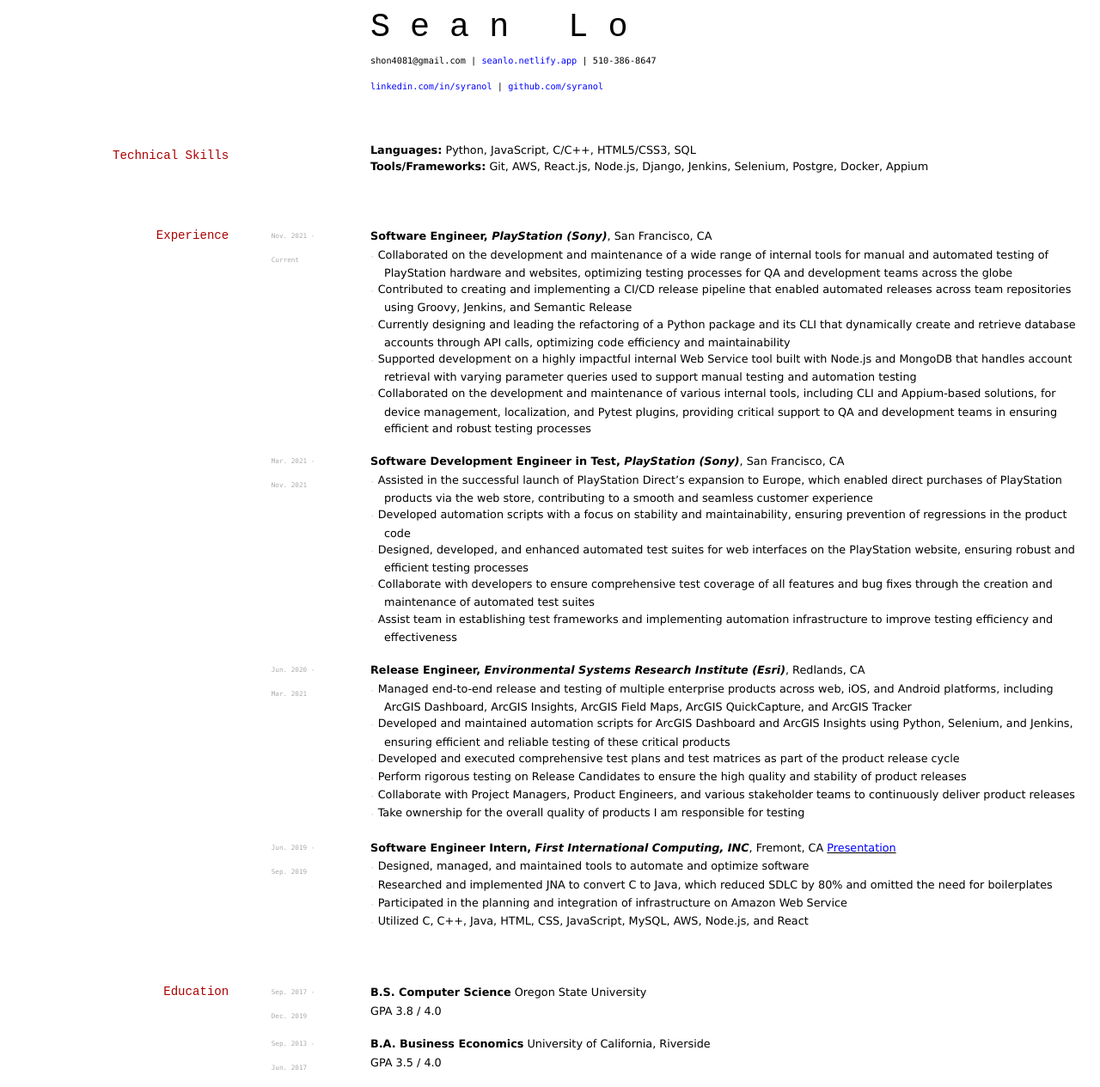
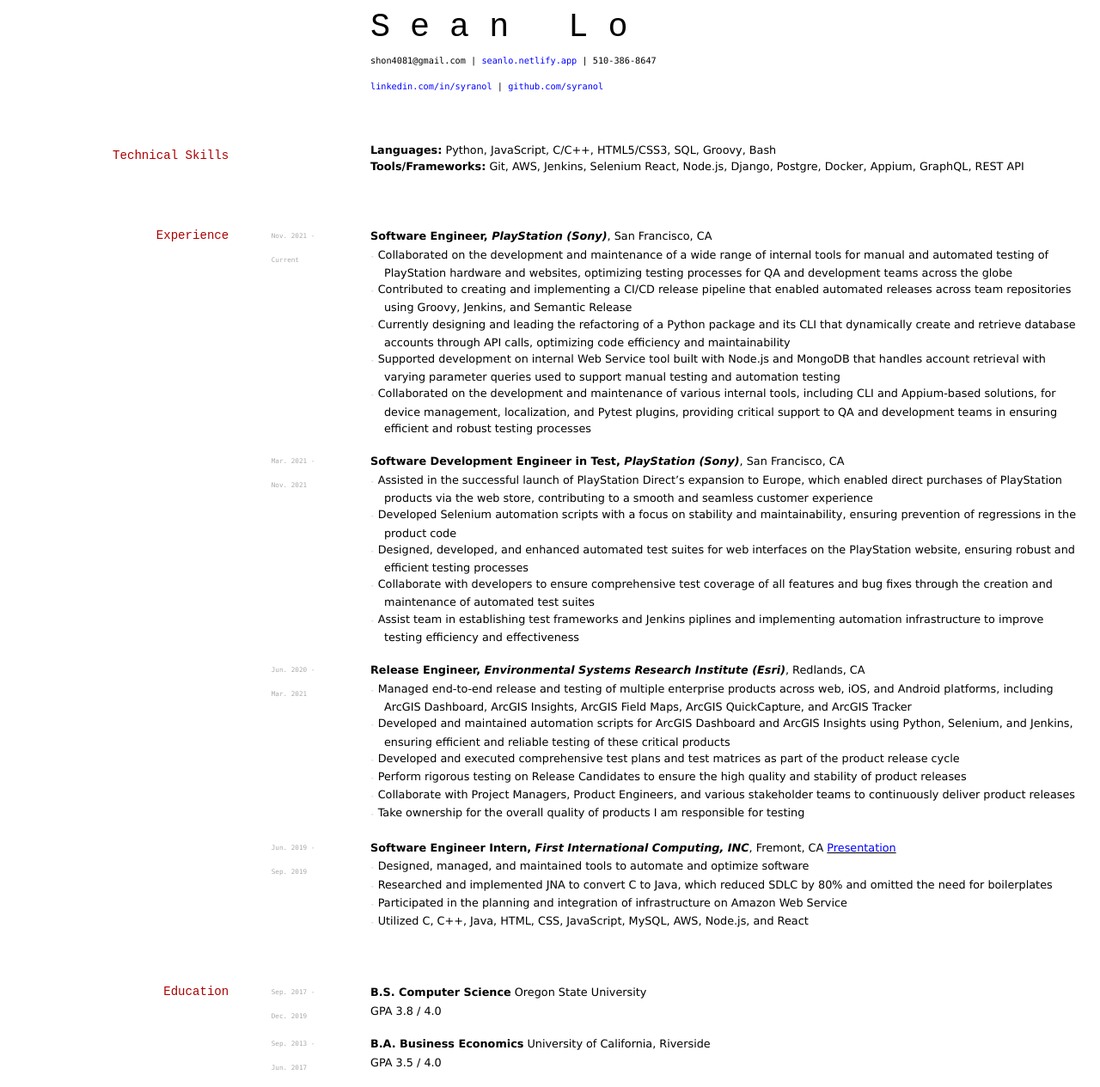
Before and after one commit to elipapa/markdown-cv, a Jekyll site: the page built from index.md, in a window 1280 px wide. Shown: the whole page at 86% size. Built offline with Jekyll 4.4.1, drawn with Linux system fonts in a browser that asks for light colours.

Commit message:
Update index.md

```diff
--- a/index.md
+++ b/index.md
@@ -15,8 +15,9 @@
 </div>
 
 ## Technical Skills
-- __Languages:__ Python, JavaScript, C/C++, HTML5/CSS3, SQL
-- __Tools/Frameworks:__ Git, AWS, React.js, Node.js, Django, Jenkins, Selenium, Postgre, Docker, Appium
+- __Languages:__ Python, JavaScript, C/C++, HTML5/CSS3, SQL, Groovy, Bash
+- __Tools/Frameworks:__ Git, AWS, Jenkins, Selenium React, Node.js, Django, Postgre, Docker, Appium, GraphQL, REST API
+
 
 ## Experience
 
@@ -28,7 +29,7 @@
 - `-` Collaborated on the development and maintenance of a wide range of internal tools for manual and automated testing of PlayStation hardware and websites, optimizing testing processes for QA and development teams across the globe
 - `-` Contributed to creating and implementing a CI/CD release pipeline that enabled automated releases across team repositories using Groovy, Jenkins, and Semantic Release
 - `-` Currently designing and leading the refactoring of a Python package and its CLI that dynamically create and retrieve database accounts through API calls, optimizing code efficiency and maintainability
-- `-` Supported development on a highly impactful internal Web Service tool built with Node.js and MongoDB that handles account retrieval with varying parameter queries used to support manual testing and automation testing
+- `-` Supported development on internal Web Service tool built with Node.js and MongoDB that handles account retrieval with varying parameter queries used to support manual testing and automation testing
 - `-` Collaborated on the development and maintenance of various internal tools, including CLI and Appium-based solutions, for device management, localization, and Pytest plugins, providing critical support to QA and development teams in ensuring efficient and robust testing processes
 
 `Mar. 2021 -`
@@ -37,10 +38,10 @@
 `Nov. 2021`
 
 - `-` Assisted in the successful launch of PlayStation Direct's expansion to Europe, which enabled direct purchases of PlayStation products via the web store, contributing to a smooth and seamless customer experience
-- `-` Developed automation scripts with a focus on stability and maintainability, ensuring prevention of regressions in the product code
+- `-` Developed Selenium automation scripts with a focus on stability and maintainability, ensuring prevention of regressions in the product code
 - `-` Designed, developed, and enhanced automated test suites for web interfaces on the PlayStation website, ensuring robust and efficient testing processes
 - `-` Collaborate with developers to ensure comprehensive test coverage of all features and bug fixes through the creation and maintenance of automated test suites
-- `-` Assist team in establishing test frameworks and implementing automation infrastructure to improve testing efficiency and effectiveness
+- `-` Assist team in establishing test frameworks and Jenkins piplines and implementing automation infrastructure to improve testing efficiency and effectiveness
 
 `Jun. 2020 -`
 __Release Engineer, *Environmental Systems Research Institute (Esri)*__, Redlands, CA
```
